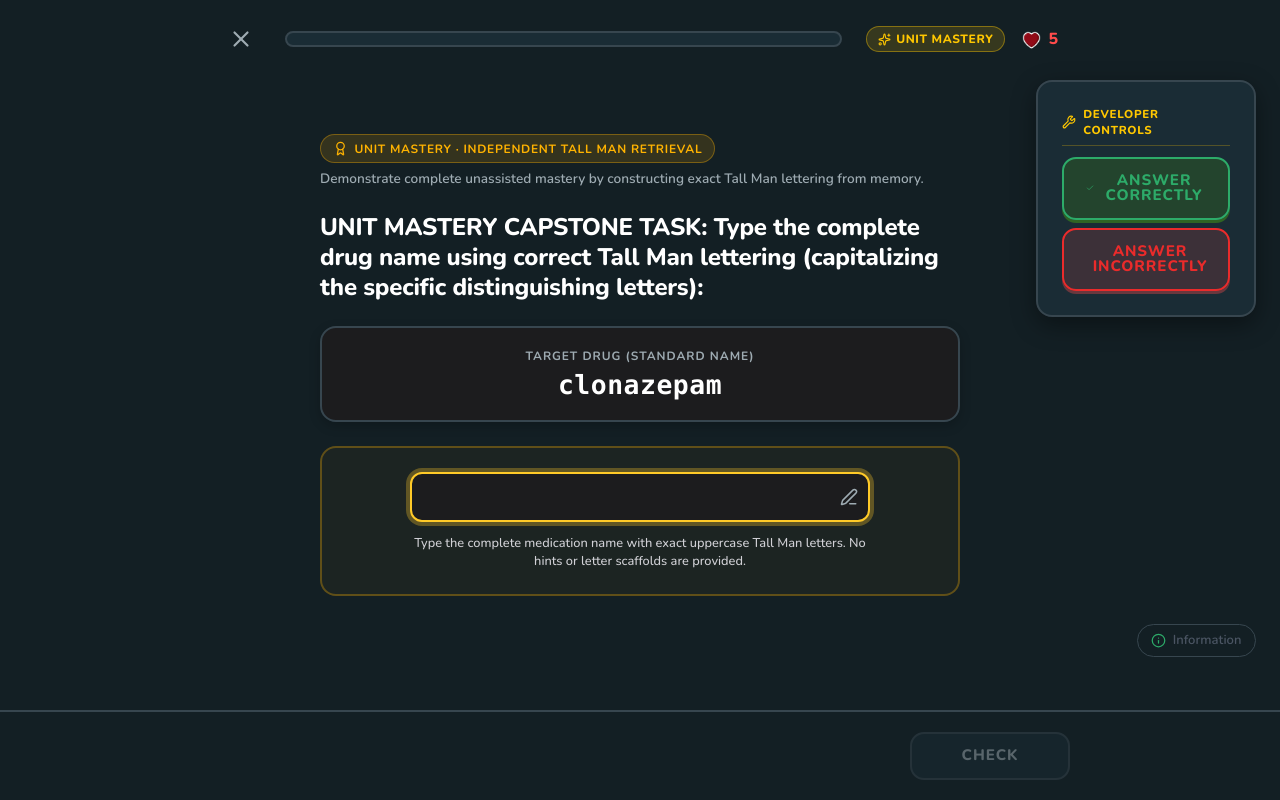
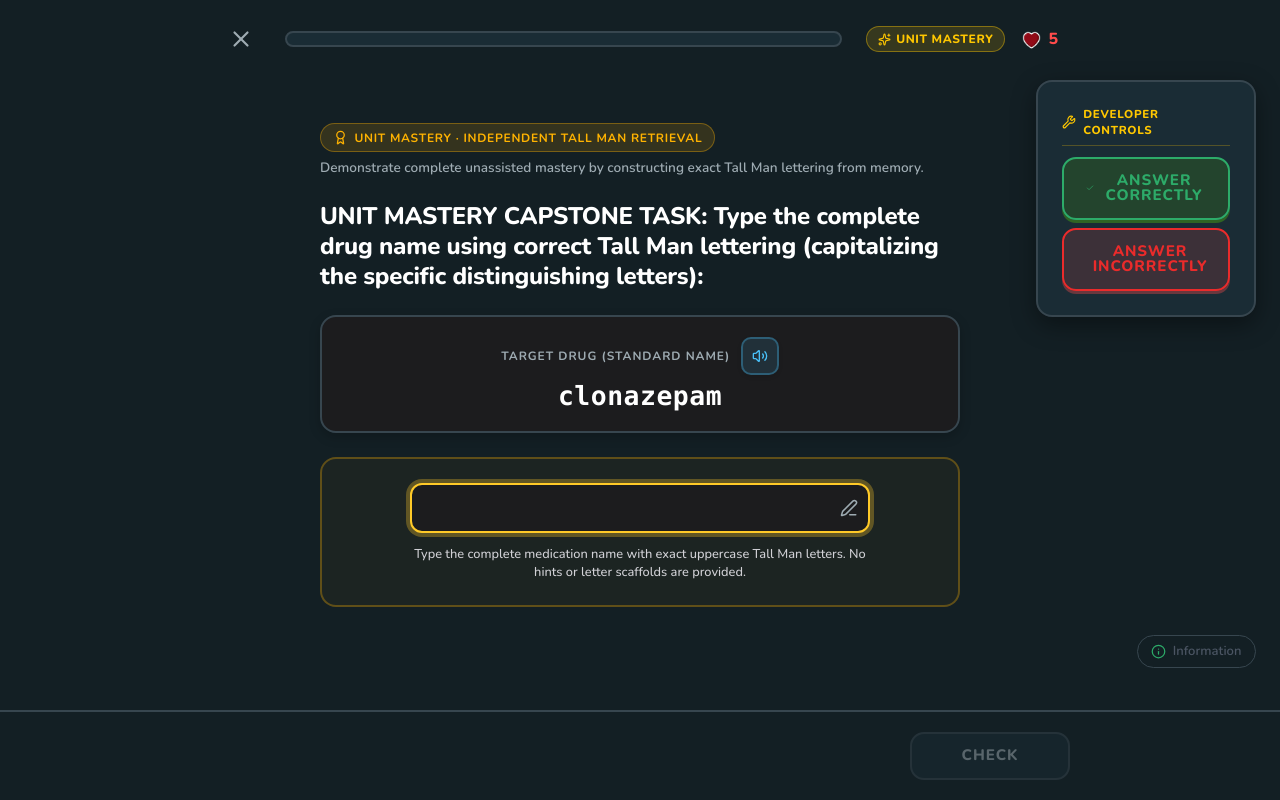
Before and after one commit to rafbradey/duoclonego, a React (Vite) app: page /unit/1/mastery in a window 1280 px wide. Built offline with nearby package versions, Linux system fonts and the light colour scheme.

Commit message:
feat: added audio features to all meds

```diff
--- /dev/null
+++ b/src/components/AudioPronounceButton/AudioPronounceButton.css
@@ -0,0 +1,62 @@
+.audio-pronounce-btn {
+    display: inline-flex;
+    align-items: center;
+    justify-content: center;
+    width: 38px;
+    height: 38px;
+    border-radius: 10px;
+    background: rgba(73, 192, 248, 0.12);
+    border: 2px solid rgba(73, 192, 248, 0.32);
+    color: #49c0f8;
+    cursor: pointer;
+    flex-shrink: 0;
+    transition: all 0.15s ease;
+    user-select: none;
+    box-shadow: 0 2px 4px rgba(0, 0, 0, 0.1);
+}
+
+.audio-pronounce-btn:hover:not(:disabled) {
+    background: rgba(73, 192, 248, 0.22);
+    border-color: #49c0f8;
+    transform: scale(1.06);
+    box-shadow: 0 0 10px rgba(73, 192, 248, 0.35);
+}
+
+.audio-pronounce-btn:active:not(:disabled) {
+    transform: scale(0.96);
+}
+
+.audio-pronounce-btn:focus-visible {
+    outline: 2px solid #49c0f8;
+    outline-offset: 2px;
+}
+
+.audio-pronounce-btn.playing {
+    background: #49c0f8;
+    border-color: #49c0f8;
+    color: #ffffff;
+    box-shadow: 0 0 14px rgba(73, 192, 248, 0.6);
+    animation: audioPronouncePulse 1s infinite alternate ease-in-out;
+}
+
+.audio-pronounce-btn:disabled {
+    opacity: 0.5;
+    cursor: not-allowed;
+    transform: none;
+}
+
+@keyframes audioPronouncePulse {
+    0% {
+        transform: scale(1);
+    }
+    100% {
+        transform: scale(1.1);
+    }
+}
+
+@media (max-width: 500px) {
+    .audio-pronounce-btn {
+        width: 34px;
+        height: 34px;
+    }
+}
--- /dev/null
+++ b/src/components/AudioPronounceButton/AudioPronounceButton.jsx
@@ -0,0 +1,100 @@
+import { useState, useEffect, useCallback } from "react";
+import { Volume2 } from "lucide-react";
+import {
+    playMedicationAudio,
+    stopSpeech,
+    hasMedicationAudio
+} from "../../services/audioService.js";
+import "./AudioPronounceButton.css";
+
+/**
+ * Reusable Universal Medication Pronunciation Button.
+ *
+ * Uses ONLY the archived static Azure Raw medication pronunciation audio.
+ * Never calls Azure at runtime, never falls back to browser SpeechSynthesis,
+ * and never leaks Tall Man capitalization in accessibility attributes.
+ *
+ * If no static audio asset exists for the resolved medication, this component
+ * safely renders nothing (null).
+ *
+ * @param {Object} props
+ * @param {string|Object} props.drug - Medication identifier, name, or question object
+ * @param {string} [props.canonicalId] - Explicit canonical drug ID (e.g. "lasa_001_a")
+ * @param {string} [props.className=""] - Additional CSS class names
+ * @param {number} [props.size=18] - Lucide icon size in pixels
+ * @param {boolean} [props.disabled=false] - Whether playback interaction is disabled
+ */
+function AudioPronounceButton({
+    drug,
+    canonicalId,
+    className = "",
+    size = 18,
+    disabled = false
+}) {
+    const [isPlaying, setIsPlaying] = useState(false);
+
+    // Resolve target key: canonicalId > canonicalDrugId > string / object fields
+    let targetKey = canonicalId || "";
+    if (!targetKey && drug) {
+        if (typeof drug === "string") {
+            targetKey = drug.trim();
+        } else if (typeof drug === "object") {
+            targetKey =
+                drug.canonicalDrugId ||
+                drug.drugToPronounce ||
+                drug.standardName ||
+                drug.relatedDrug ||
+                drug.tallManName ||
+                drug.drugName ||
+                drug.name ||
+                "";
+        }
+    }
+
+    const audioAvailable = Boolean(targetKey && hasMedicationAudio(targetKey));
+
+    const handlePronounce = useCallback(
+        (e) => {
+            if (e) e.stopPropagation();
+            if (disabled || isPlaying || !targetKey || !audioAvailable) return;
+
+            setIsPlaying(true);
+            playMedicationAudio(targetKey, {
+                fallback: false, // Strictly require archived static audio
+                onStart: () => setIsPlaying(true),
+                onEnd: () => setIsPlaying(false),
+                onError: (err) => {
+                    setIsPlaying(false);
+                    console.warn("[AudioPronounceButton] Playback failed:", err?.message || err);
+                }
+            });
+        },
+        [disabled, isPlaying, targetKey, audioAvailable]
+    );
+
+    // Clean up audio on unmount
+    useEffect(() => {
+        return () => {
+            stopSpeech();
+        };
+    }, []);
+
+    if (!audioAvailable) {
+        return null;
+    }
+
+    return (
+        <button
+            type="button"
+            onClick={handlePronounce}
+            disabled={disabled}
+            className={`audio-pronounce-btn ${isPlaying ? "playing" : ""} ${className}`}
+            title="Listen to medication pronunciation"
+            aria-label="Listen to medication pronunciation"
+        >
+            <Volume2 size={size} />
+        </button>
+    );
+}
+
+export default AudioPronounceButton;
--- a/src/components/QuestionCard/MultipleChoiceQuestion.jsx
+++ b/src/components/QuestionCard/MultipleChoiceQuestion.jsx
@@ -1,7 +1,5 @@
-import { useState } from "react";
-import { Volume2 } from "lucide-react";
-import { playMedicationAudio } from "../../services/audioService.js";
 import TallManText from "../TallManText/TallManText.jsx";
+import AudioPronounceButton from "../AudioPronounceButton/AudioPronounceButton.jsx";
 import "./MultipleChoiceQuestion.css";
 
 function MultipleChoiceQuestion({
@@ -10,21 +8,10 @@ function MultipleChoiceQuestion({
     onSelect,
     isSubmitted = false
 }) {
-    const [isPlaying, setIsPlaying] = useState(false);
     if (!question) return null;
 
     const choices = Array.isArray(question.choices) ? question.choices : [];
-    const drugToPronounce = question.relatedDrug || question.spokenDrug || "";
-
-    const handlePronounce = () => {
-        if (!drugToPronounce) return;
-        setIsPlaying(true);
-        playMedicationAudio(drugToPronounce, {
-            onStart: () => setIsPlaying(true),
-            onEnd: () => setIsPlaying(false),
-            onError: () => setIsPlaying(false)
-        });
-    };
+    const drugToPronounce = question.canonicalDrugId || question.relatedDrug || question.spokenDrug || "";
 
     return (
         <div className="mc-question-container">
@@ -33,15 +20,10 @@ function MultipleChoiceQuestion({
                     {question.prompt}
                 </h2>
                 {drugToPronounce && (
-                    <button
-                        type="button"
-                        onClick={handlePronounce}
-                        className={`mc-audio-btn ${isPlaying ? "playing" : ""}`}
-                        title={`Listen to pronunciation of ${drugToPronounce}`}
-                        aria-label={`Pronounce ${drugToPronounce}`}
-                    >
-                        <Volume2 size={20} />
-                    </button>
+                    <AudioPronounceButton
+                        drug={drugToPronounce}
+                        size={20}
+                    />
                 )}
             </div>
 
--- a/src/components/QuestionCard/SoundAlikeQuestion.jsx
+++ b/src/components/QuestionCard/SoundAlikeQuestion.jsx
@@ -128,9 +128,9 @@ function SoundAlikeQuestion({
                     </button>
                 </div>
 
-                {/* Primary Visual Medication Display for Simulated Oral Order: ONLY medication name */}
-                {isReadBack && medicationName && (
-                    <div className="sound-oral-order-display" aria-label={`Ordered medication: ${medicationName}`}>
+                {/* Post-submission reveal: show target medication only after answer is submitted */}
+                {isReadBack && isSubmitted && medicationName && (
+                    <div className="sound-oral-order-display sound-reveal-display" aria-label={`Ordered medication: ${medicationName}`}>
                         <span className="sound-medication-name">
                             <TallManText name={medicationName} />
                         </span>
--- a/src/components/QuestionCard/TallManQuestion.css
+++ b/src/components/QuestionCard/TallManQuestion.css
@@ -73,6 +73,14 @@
     border: 2px solid var(--border-color, #2c2c2e);
     border-radius: 16px;
     box-shadow: 0 4px 12px rgba(0, 0, 0, 0.2);
+}
+
+.tm-reference-header {
+    display: flex;
+    align-items: center;
+    justify-content: center;
+    gap: 0.65rem;
+    width: 100%;
 }
 
 .tm-reference-label {
--- a/src/components/QuestionCard/TallManQuestion.jsx
+++ b/src/components/QuestionCard/TallManQuestion.jsx
@@ -1,6 +1,7 @@
 import { useEffect, useRef } from "react";
 import { Sparkles, Edit3, Award } from "lucide-react";
 import TallManText from "../TallManText/TallManText.jsx";
+import AudioPronounceButton from "../AudioPronounceButton/AudioPronounceButton.jsx";
 import "./TallManQuestion.css";
 
 /**
@@ -97,9 +98,15 @@ function TallManQuestion({
 
             {/* Standard Drug Name Reference Card */}
             <div className="tm-reference-card">
-                <span className="tm-reference-label">
-                    {isMastery ? "Target Drug (Standard Name)" : "Standard Drug Name"}
-                </span>
+                <div className="tm-reference-header">
+                    <span className="tm-reference-label">
+                        {isMastery ? "Target Drug (Standard Name)" : "Standard Drug Name"}
+                    </span>
+                    <AudioPronounceButton
+                        drug={question.canonicalDrugId || standardName || question.relatedDrug || question.tallManName}
+                        size={16}
+                    />
+                </div>
                 <span className="tm-reference-name">{standardName}</span>
             </div>
 
```
